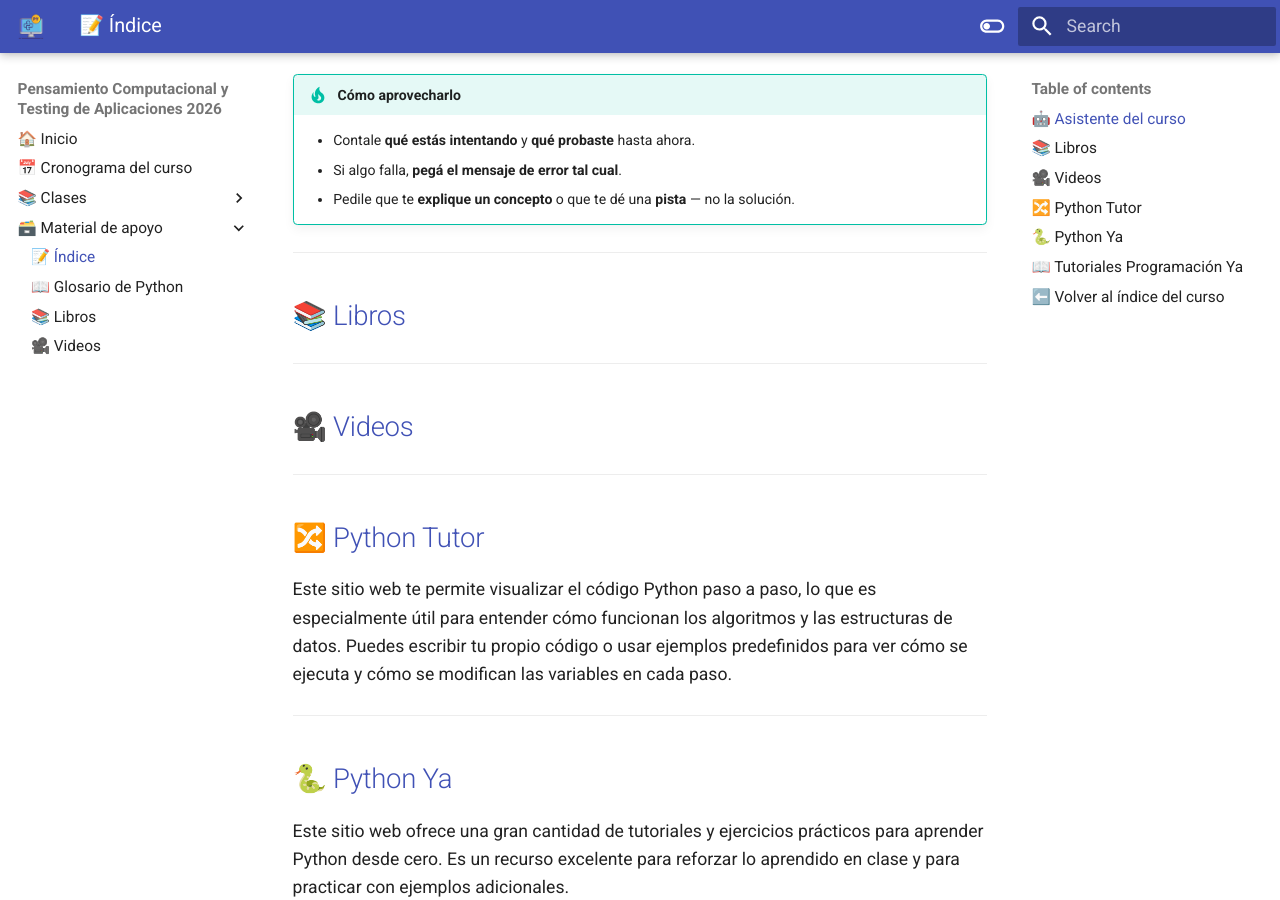
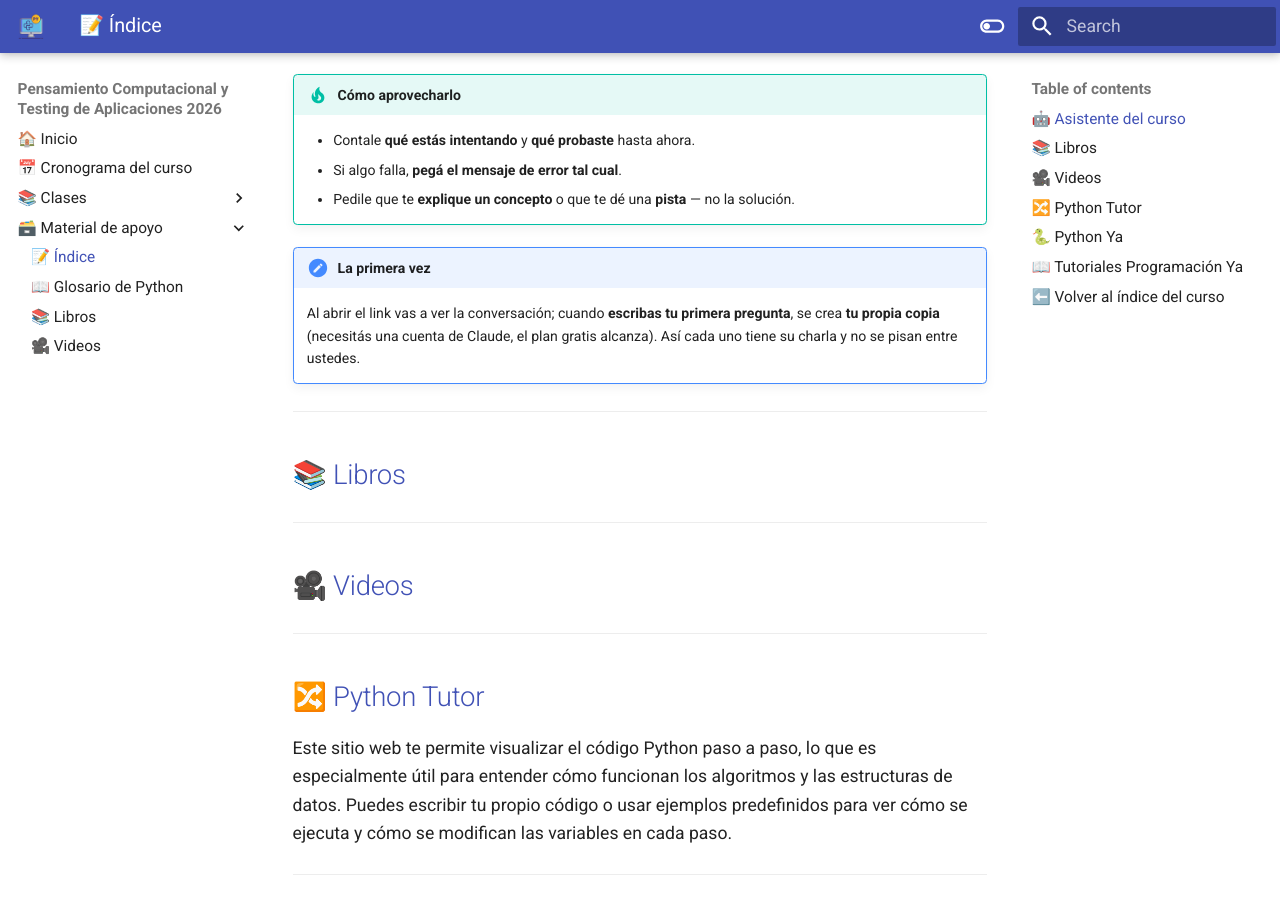
Before and after one commit to MaxiNunez24/pensamiento-computacional-testing-2026, an MkDocs documentation site: the page built from docs/material_apoyo/material_apoyo.md, in a window 1280 px wide and 900 px high, scrolled down 543 px. Built offline with MkDocs 1.6.1 and Material for MkDocs 9.7.7, drawn with Linux system fonts in a browser that asks for light colours.

Commit message:
Material de apoyo: conectar el botón del Asistente al link real + nota de uso
Se reemplaza el placeholder por el link de la conversación compartida de Claude
y se agrega una nota de "la primera vez" (se crea una copia propia al escribir).

Co-Authored-By: Claude Opus 4.8 <noreply@anthropic.com>

```diff
--- a/docs/material_apoyo/material_apoyo.md
+++ b/docs/material_apoyo/material_apoyo.md
@@ -7,15 +7,17 @@ En esta sección encontrarás recursos adicionales para complementar tu aprendiz
 
 ¿Trabado con un ejercicio o con un concepto? El **asistente del curso** te **explica y te guía paso a paso** para que lo entiendas — **no te da la respuesta hecha**, te ayuda a llegar vos. 💪
 
-[🤖 Abrir el asistente](PEGAR_LINK_ACA){ .md-button .md-button--primary target=_blank rel=noopener }
+[🤖 Abrir el asistente](https://claude.ai/share/8f379610-f018-4d39-9ecf-0bd58d140d85){ .md-button .md-button--primary target=_blank rel=noopener }
 
 !!! tip "Cómo aprovecharlo"
     - Contale **qué estás intentando** y **qué probaste** hasta ahora.
     - Si algo falla, **pegá el mensaje de error tal cual**.
     - Pedile que te **explique un concepto** o que te dé una **pista** — no la solución.
 
-<!-- PROFE: reemplazá PEGAR_LINK_ACA (en el botón de arriba) por el link de tu conversación
-     compartida de Claude, ya configurada con el prompt del asistente. -->
+!!! note "La primera vez"
+    Al abrir el link vas a ver la conversación; cuando **escribas tu primera pregunta**, se crea **tu
+    propia copia** (necesitás una cuenta de Claude, el plan gratis alcanza). Así cada uno tiene su
+    charla y no se pisan entre ustedes.
 
 ---
 
```
